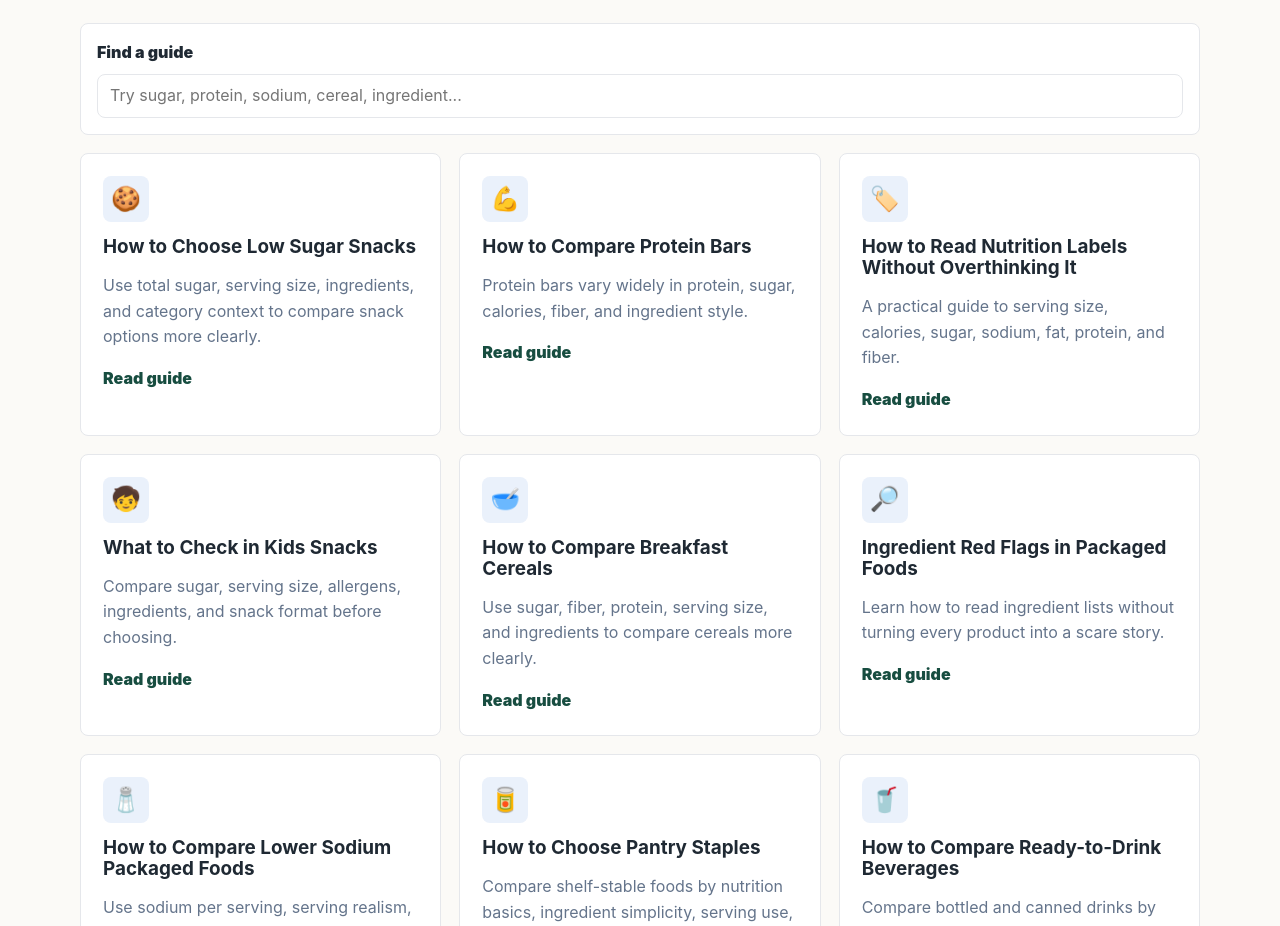
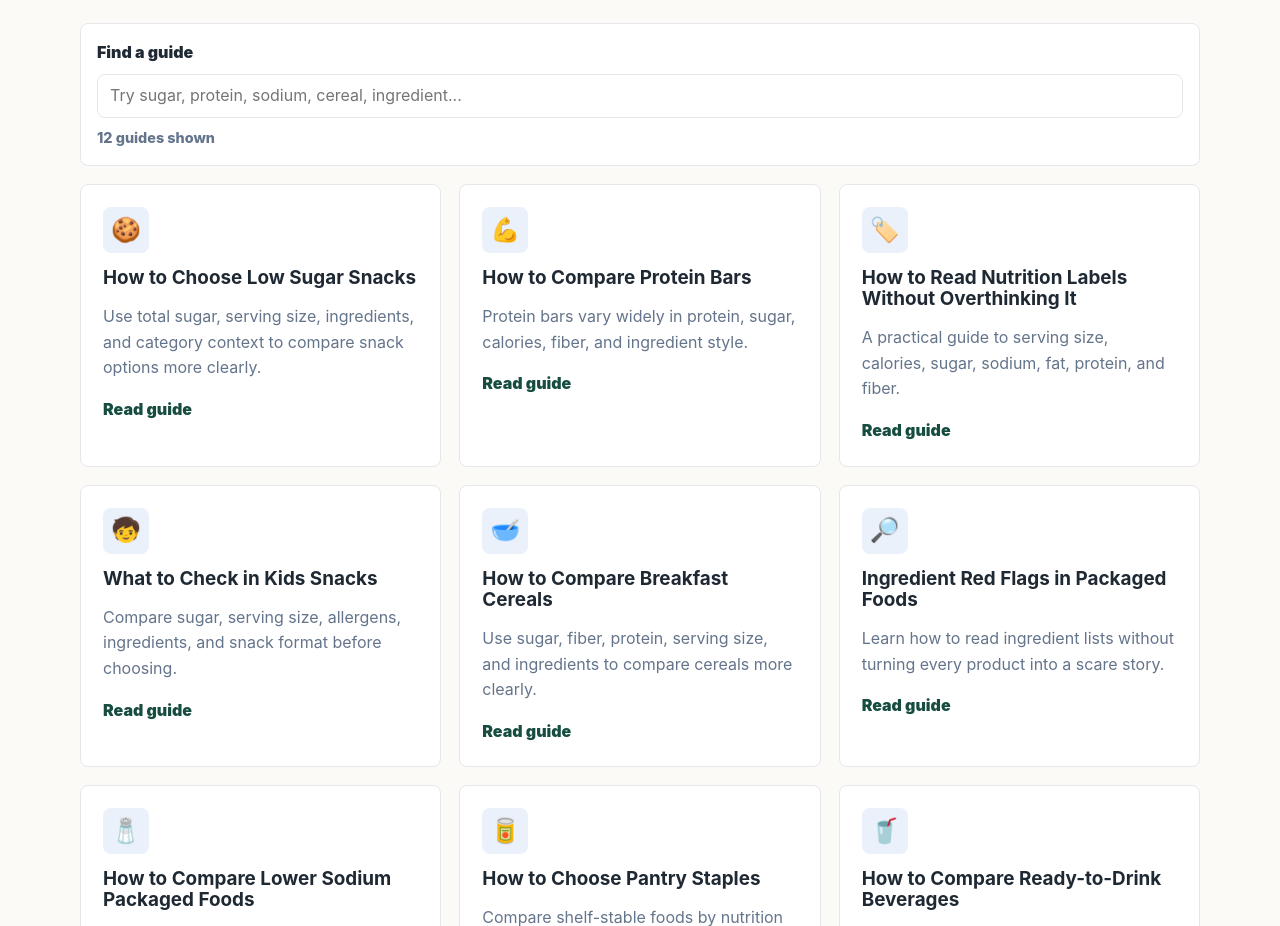
Before and after one commit to Astalos11/bettercart-ai-approval-site, a Next.js app: page /guides in a window 1280 px wide. Shown: the part 845-1771 px from the top of the page. Built offline with nearby package versions, Linux system fonts and the light colour scheme; no server answers.

Commit message:
Add search result status text

```diff
--- a/app/compare/ComparisonsBrowser.jsx
+++ b/app/compare/ComparisonsBrowser.jsx
@@ -24,6 +24,7 @@ export default function ComparisonsBrowser({ comparisons, icons }) {
           onChange={(event) => setQuery(event.target.value)}
           placeholder="Try snack, protein, beverage, sodium, frozen..."
         />
+        <span role="status">{filteredComparisons.length} comparisons shown</span>
       </div>
 
       {filteredComparisons.length ? (
--- a/app/globals.css
+++ b/app/globals.css
@@ -815,6 +815,12 @@ a.card:focus-visible {
   font: inherit;
 }
 
+.site-search span {
+  color: var(--muted);
+  font-size: 0.9rem;
+  font-weight: 800;
+}
+
 .sample-data-note {
   border: 1px solid #f2c28f;
   border-radius: 8px;
--- a/app/guides/GuidesBrowser.jsx
+++ b/app/guides/GuidesBrowser.jsx
@@ -24,6 +24,7 @@ export default function GuidesBrowser({ guides, icons }) {
           onChange={(event) => setQuery(event.target.value)}
           placeholder="Try sugar, protein, sodium, cereal, ingredient..."
         />
+        <span role="status">{filteredGuides.length} guides shown</span>
       </div>
 
       {filteredGuides.length ? (
--- a/app/site-index/SiteIndexBrowser.jsx
+++ b/app/site-index/SiteIndexBrowser.jsx
@@ -29,6 +29,7 @@ export default function SiteIndexBrowser({ groups }) {
           onChange={(event) => setQuery(event.target.value)}
           placeholder="Try disclosure, demo, protein, privacy..."
         />
+        <span role="status">{filteredGroups.reduce((total, group) => total + group.links.length, 0)} pages shown</span>
       </div>
 
       {filteredGroups.length ? (
```
